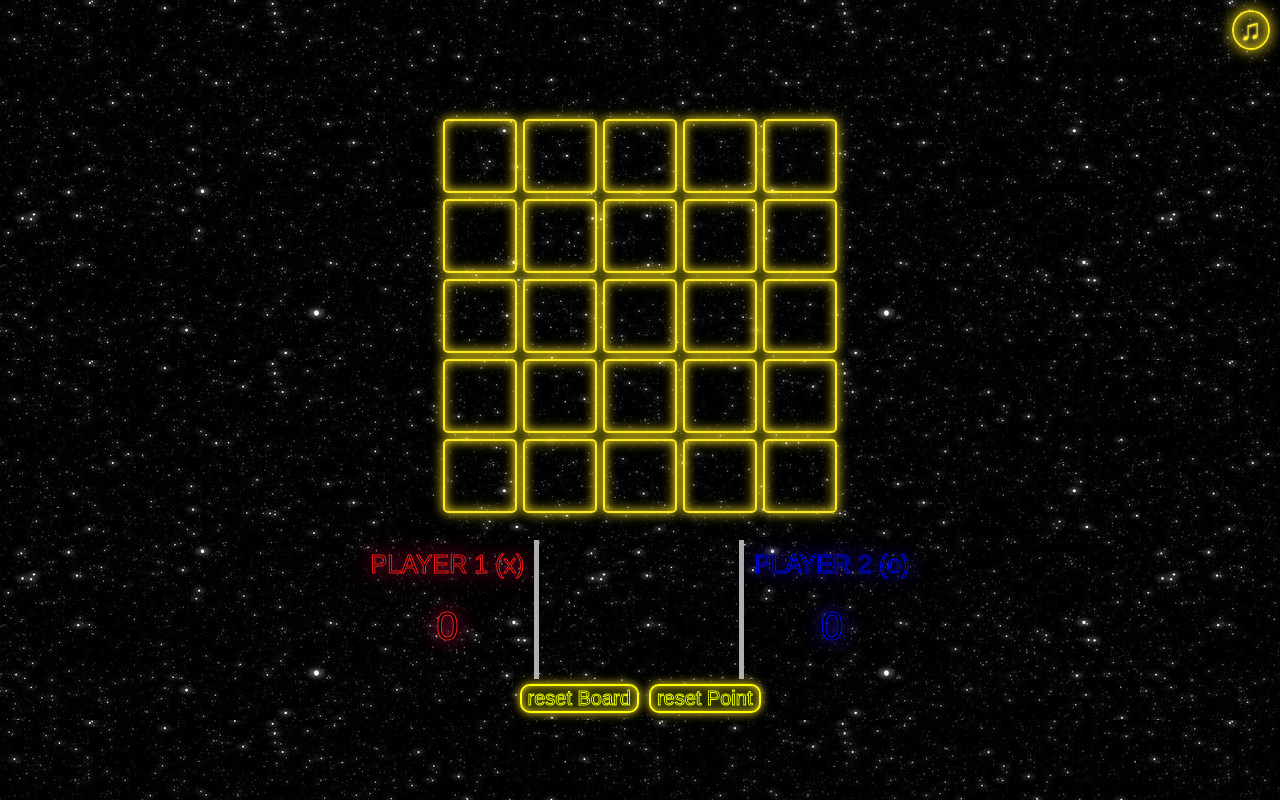
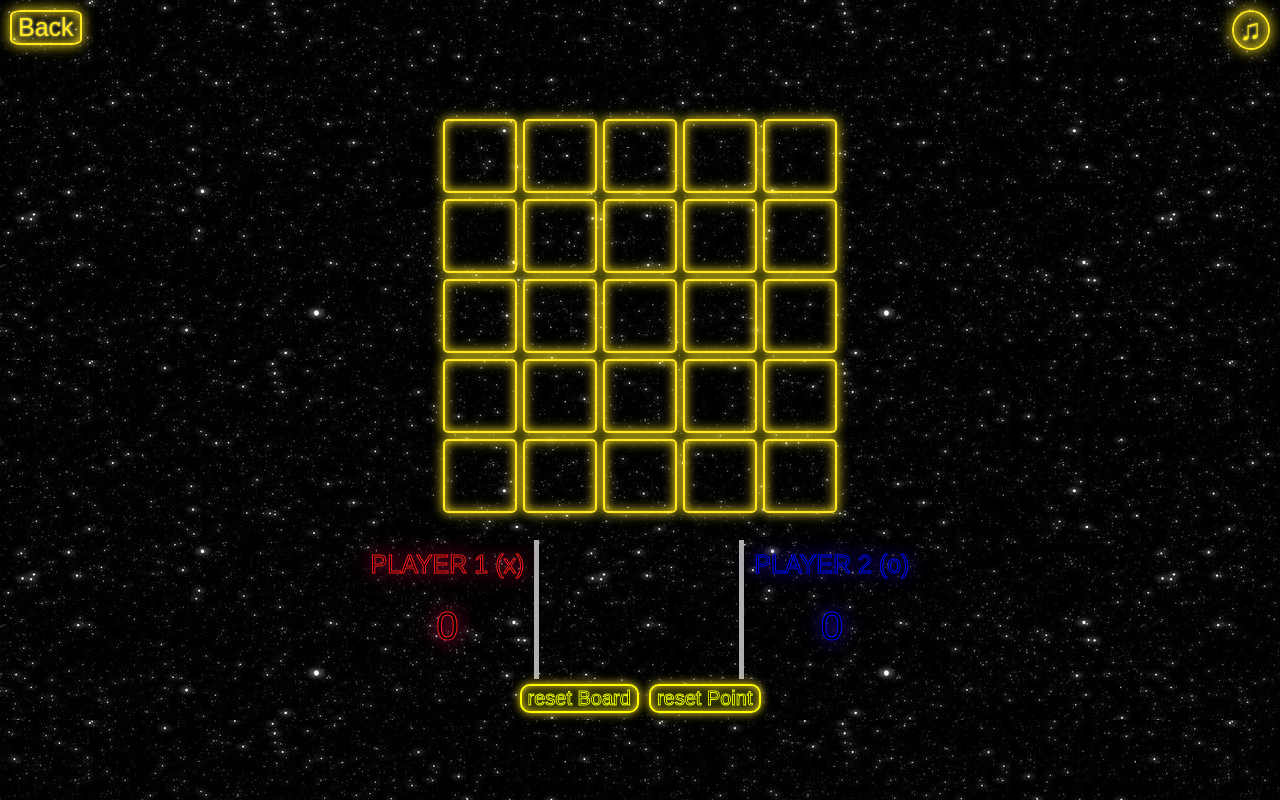
Before and after one commit to bananaman2523/CAMT-PTOJECT, a plain HTML site: page twoplayer.html in a window 1280 px wide. Drawn offline with Linux system fonts and the light colour scheme.

Commit message:
twoplayer back button

```diff
--- a/twoplayer.html
+++ b/twoplayer.html
@@ -267,13 +267,35 @@ cursor: pointer;
     text-shadow: 0 0 20px #fff700 ;
         }
 
+        .back-homepage{
+            position: absolute;
+            top: 10px;
+            left: 10px;
+            background-color: transparent;
+            border: 2px solid var(--clr-neon);
+            cursor: pointer;
+            z-index: 1;
+            color: var(--clr-neon);
+            font-size: 16px;
+            border-radius: 15%;
+            font-size: 25px;
+            text-shadow: 0 0 .20em #fff7, 0 0 .10em var(--clr-neon);
+            box-shadow: inset 0 0 .5em var(--clr-neon), 0 0 .5em var(--clr-neon);
+        }
+        .back-homepage:hover {
+            color: #000000;
+            background-color: var(--clr-neon);
+        }
+
+
+
 
     </style>
 </head>
 <body>
 
     <div class="container">
-
+        <button onclick="window.location.href = 'home.html';" class="back-homepage">Back</button>
         <button onclick="toggleMusic()" class="music-button">♫</button>
       <div class="cursor-tacker">
 
```
